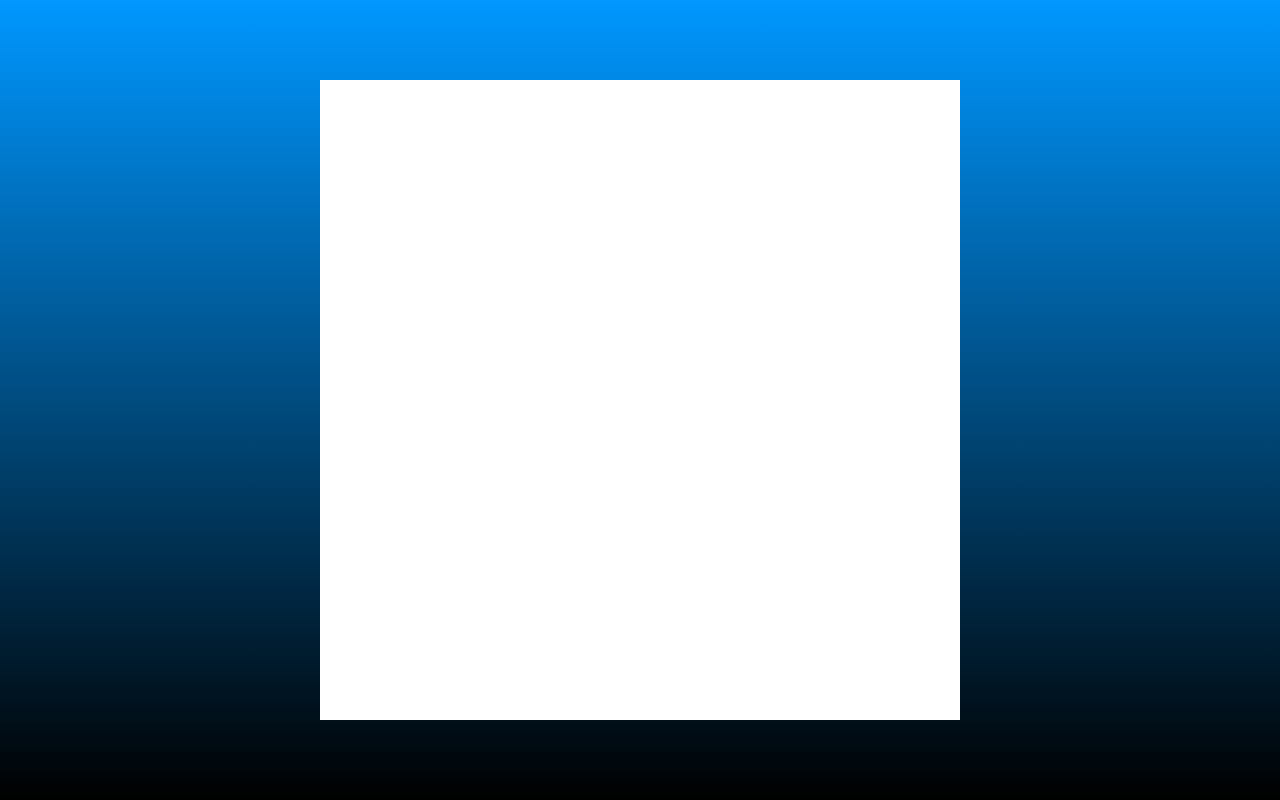
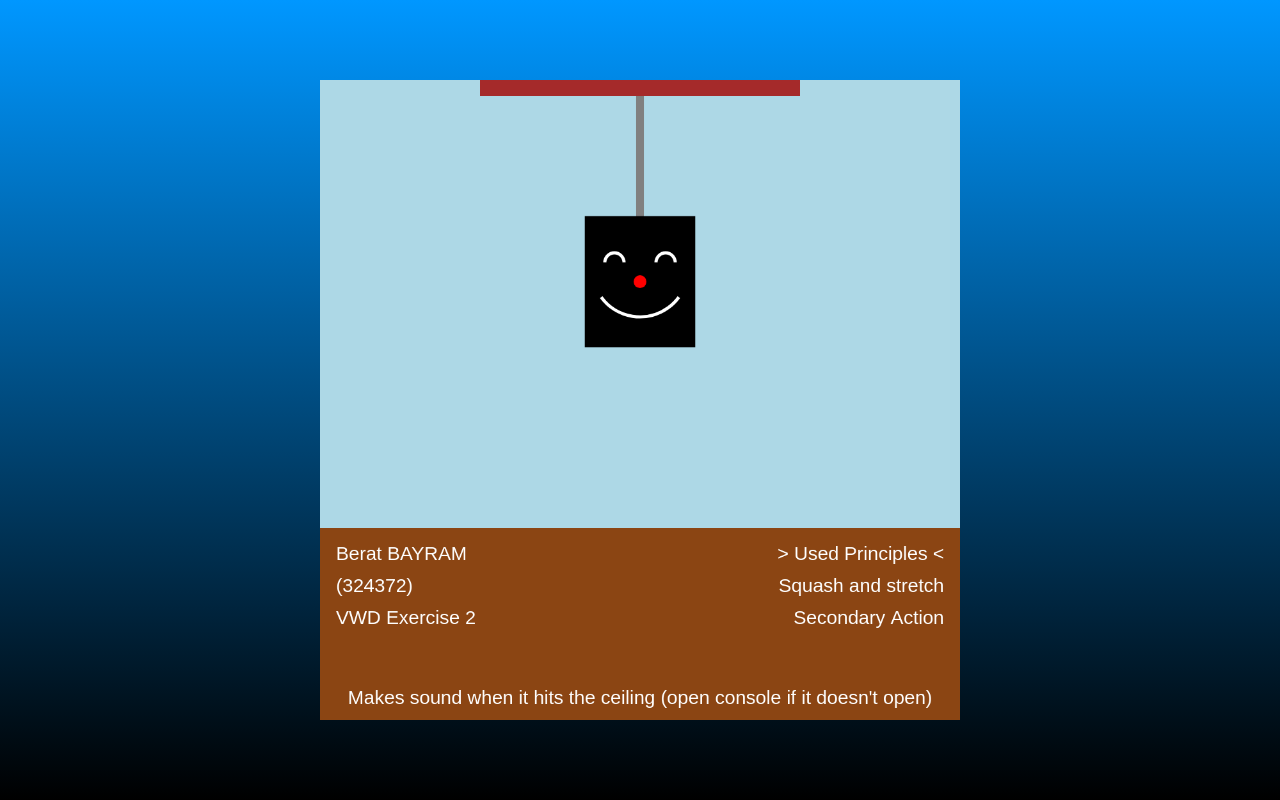
Before and after one commit to beratbayram/html-canvas-samples, a website: page exec2/index.html in a window 1280 px wide. Drawn offline with Linux system fonts and the light colour scheme.

Commit message:
completed exercise 2

```diff
--- a/exec2/index.html
+++ b/exec2/index.html
@@ -5,32 +5,14 @@
   <meta charset="UTF-8">
   <title>CodePen - VWD Lecture 2</title>
   <link rel="stylesheet" href="../common/common.css">
-
+  <link rel="icon" href="favicon.ico" type="image/x-icon">
 </head>
 
 <body>
-  <!-- partial:index.partial.html -->
-
   <body onload="main()">
     <canvas id="myCanvas"></canvas>
-    <pre id="overlay" onclick="removeOverlay()">
-
-
-
-
-
-
-<b>Exercise 5 - Task 1</b>
-
-<u>Clouds</u> are random (refresh)
-
-Berat BAYRAM
-324372
-		</pre>
   </body>
-  <!-- partial -->
   <script src="./script.js"></script>
-
 </body>
 
 </html>
--- a/exec2/script.js
+++ b/exec2/script.js
@@ -1,247 +1,196 @@
 const SIZE = 1000;
+const FRAME_RATE = 10;
 
-function removeOverlay() {
-	let element = document.getElementById("overlay")
-	element.style.display = "none";
+class Sound {
+	constructor(src) {
+		this.sound = document.createElement("audio");
+		this.sound.src = src;
+		this.sound.setAttribute("preload", "auto");
+		this.sound.setAttribute("controls", "none");
+		this.sound.style.display = "none";
+		document.body.appendChild(this.sound);
+	}
+	play() {
+		this.sound.play().catch(null); //suppress no auto sound policy
+	}
+	stop() {
+		this.sound.pause()
+	}
+}
+class Box {
+	constructor() {
+		this.sound = new Sound('https://www.w3schools.com/graphics/bounce.mp3')
+
+		this.posX = SIZE / 2;
+		this.posY = SIZE * 0.9;
+		this.stretchX = 0;
+		this.stretchY = 0;
+		this.posCounter = 0;
+		this.speed = 0.01;
+		this.isHappy = true;
 	}
 
-function main() {
-	removeOverlay();
-	drawScene();
+	getPos() {
+		const currSpeed = Math.sin(this.posCounter * 4) * 15;
+
+		this.posY -= currSpeed;
+		this.posCounter += this.speed;
+
+		this.isHappy = (this.posY > 800) ? false : true;
+		if (this.posY > 900) this.sound.play();
+
+		return {
+			x: this.posX,
+			y: this.posY
+		}
 	}
 
-function drawScene() {
+	getShape() {
+		const currSpeed = Math.sin(this.posCounter * 4) * 15;
 
+
+		this.stretchX = -Math.abs(currSpeed);
+		this.stretchY = Math.abs(currSpeed) * 2;
+
+
+		return {
+			x: -100 - this.stretchX,
+			y: -75 - this.stretchY,
+			w: 200 + 2 * this.stretchX,
+			h: 150 + 2 * this.stretchY,
 		}
-/*
-function drawScene() {
-	let canvas = document.getElementById("myCanvas")
-	let ctx = canvas.getContext("2d");
+	}
+}
+
+// eslint-disable-next-line no-unused-vars
+function main() {
+	const canvas = document.getElementById('myCanvas');
+	const ctx = canvas.getContext('2d');
 
 	canvas.width = SIZE;
 	canvas.height = SIZE;
+
+	// move origin to downleft corner
+	ctx.save();
+	ctx.translate(0, SIZE);
+	ctx.scale(1, -1);
+
+	const box = new Box();
+	setInterval(drawScene, FRAME_RATE, [ctx, box]);
+}
+
+function drawScene([ctx, box]) {
 	drawBackground(ctx);
 
-	let properties = {
-		levels: 6,
-		wallColor: 'brown',
-		roofColor: null,
-		door: true
-	}
-	properties.roofColor = getRandomColor();
-	drawHouse(ctx, [SIZE * 0.85, SIZE * 0.6], SIZE * 0.2, properties);
+	const pos = box.getPos();
+	const rect = box.getShape();
 
-	properties.roofColor = getRandomColor();
-	drawHouse(ctx, [SIZE * 0.6, SIZE * 0.7], SIZE * 0.3, properties);
-
-
-	drawTree(ctx, [SIZE * 0.14, SIZE * 0.8], SIZE * 0.4, properties);
-
-
-	properties.roofColor = getRandomColor();
-	drawHouse(ctx, [SIZE * 0.34, SIZE * 0.8], SIZE * 0.4, properties);
-
-	for (let index = 0; index < randomIntFromInterval(1, 10); index++)
-		drawCloud(ctx, getRandomCloudProperties());
-
-	drawSun(ctx);
-	drawMainRoad(ctx);
+	drawRope(ctx, pos.y);
+	drawBox(ctx, pos, rect);
+	drawFace(ctx, pos, box.isHappy);
+	drawTexts(ctx);
 
 }
-function drawMainRoad(ctx)
-{
+function drawTexts(ctx) {
 	ctx.save();
-	ctx.fillStyle = "gray";
-	ctx.lineWidth = 0.01;
+	ctx.scale(1, -1);
+	ctx.font = "30px arial";
+	ctx.fillStyle = "#ffffff";
 
-	ctx.beginPath();
-	ctx.moveTo(SIZE, 650);
-	//ctx.lineTo(SIZE, 600);
-	ctx.quadraticCurveTo(700,700,300,SIZE);
-	ctx.lineTo(600,SIZE);
-	ctx.quadraticCurveTo(800,800,SIZE,700);
+	ctx.textAlign = "left"
+	ctx.fillText("Berat BAYRAM", 25, -250);
+	ctx.fillText("(324372)", 25, -200);
+	ctx.fillText("VWD Exercise 2", 25, -150);
 
-	// ctx.quadraticCurveTo(-0.2,0.3,0,0);
-	// ctx.moveTo(0, 0);
-	ctx.closePath();
-	ctx.fill();
-	ctx.stroke();
-	ctx.restore();
-}
-function randomIntFromInterval(min, max) { // min and max included
-	return Math.floor(Math.random() * (max - min + 1) + min);
-}
-function getRandomCloudProperties() {
-	return {
-		x: randomIntFromInterval(0, SIZE - 300),
-		y: randomIntFromInterval(0, SIZE * 0.5 - 200),
-		scale: Math.random() * 2
-	}
-}
+	ctx.textAlign = "center"
+	ctx.fillText("Makes sound when it hits the ceiling (open console if it doesn't open)", SIZE / 2, -25);
 
-function drawCloud(ctx, { x, y, scale }) {
-	ctx.save();
-	ctx.fillStyle = 'white';
+	ctx.textAlign = "right"
+	ctx.fillText("> Used Principles <", 975, -250);
+	ctx.fillText("Squash and stretch", 975, -200);
+	ctx.fillText("Secondary Action", 975, -150);
 
-	ctx.beginPath();
-	ctx.translate(x, y);
-	ctx.scale(scale, scale);
-	ctx.arc(0, 0, 25, 0, 2 * Math.PI);
-	ctx.arc(50, -10, 35, 0, 2 * Math.PI);
-	ctx.arc(100, 0, 25, 0, 2 * Math.PI);
-	ctx.rect(0, 0, 100, 25);
-	ctx.closePath();
-
-	ctx.fill();
 	ctx.restore();
 }
 
-function drawSun(ctx) {
+function drawBox(ctx, pos, rect) {
 	ctx.save();
-	ctx.fillStyle = 'rgba(255,255,0,1)';
-	ctx.strokeStyle = 'black';
-	//Sun itself
+
+	ctx.fillStyle = 'black';
+	ctx.translate(pos.x, pos.y);
+	ctx.fillRect(rect.x, rect.y, rect.w, rect.h);
+
+	ctx.restore();
+}
+function drawFace(ctx, { x, y }, isHappy) {
+	ctx.save();
+
+	ctx.translate(x, y);
+	ctx.lineWidth = 5;
+
+	// Nose
+	ctx.fillStyle = 'red';
 	ctx.beginPath();
-	ctx.arc(SIZE, 0, 100, 0, 2 * Math.PI);
-	ctx.fill()
+	ctx.arc(0, 0, 10, 0, Math.PI * 2);
+	ctx.fill();
+	ctx.closePath();
+
+	// Mouth
+	ctx.beginPath();
+	if (isHappy)
+		ctx.arc(0, 20, 75, Math.PI * 1.2, Math.PI * 1.8);
+	else
+		ctx.arc(0, -100, 75, Math.PI * 0.2, Math.PI * 0.8);
+	ctx.strokeStyle = 'white';
 	ctx.stroke();
+	ctx.closePath();
 
-	ctx.fillStyle = 'rgba(255,255,0,0.5)';
+	// Right Eye
+	ctx.beginPath();
+	if (isHappy)
+		ctx.arc(40, 30, 15, 0, Math.PI);
+	else {
+		ctx.moveTo(50, 50);
+		ctx.lineTo(40, 40);
+		ctx.lineTo(50, 30);
+	}
+	ctx.stroke();
+	ctx.closePath();
 
-	ctx.translate(SIZE - 275, 0);
-	for (let index = 0; index < 6; index++) {
-		ctx.rect(0, 0, 150, 5);
-		ctx.translate(13, 83);
-		ctx.rotate(-0.1 * Math.PI);
+	// Left Eye
+	ctx.beginPath();
+	if (isHappy)
+		ctx.arc(-40, 30, 15, 0, Math.PI);
+	else {
+		ctx.moveTo(-50, 50);
+		ctx.lineTo(-40, 40);
+		ctx.lineTo(-50, 30);
+	}
+	ctx.stroke();
+	ctx.closePath();
+
+	ctx.restore();
 }
 
-	// set line color
-	ctx.fill();
-	ctx.stroke();
-	ctx.closePath();
+function drawRope(ctx, y) {
+	ctx.save();
+
+	ctx.fillStyle = 'gray';
+	const thickness = 15 - (975 - y) / 100;
+	ctx.fillRect(SIZE / 2 - thickness / 2, y, thickness, 975 - y);
+
 	ctx.restore();
 }
 
 function drawBackground(ctx) {
-	ctx.beginPath();
-	ctx.fillStyle = "lightblue";
-	ctx.rect(0, 0, SIZE, SIZE * 0.5);
-	ctx.fill();
-
-	ctx.beginPath();
-	ctx.fillStyle = "green";
-	ctx.rect(0, SIZE * 0.5, SIZE, SIZE * 0.5);
-	ctx.fill();
-}
-
-function getRandomColor() {
-	let red = Math.floor(Math.random() * 255);
-	let green = Math.floor(Math.random() * 255);
-	let blue = Math.floor(Math.random() * 255);
-	return "rgba(" + red + "," + green + "," + blue + ",1)";
-}
-
-function drawHouse(ctx, location, scale, properties) {
-	ctx.beginPath();
-
-	ctx.save();
-	ctx.translate(location[0], location[1]);
-	ctx.scale(scale, scale);
-	ctx.lineWidth = 0.04;
-
-	ctx.fillStyle = properties.wallColor;
-
-	// walls of the house
-	for (let i = 1; i <= properties.levels; i++) {
-		ctx.beginPath();
-		ctx.rect(-0.5, -0.1, 1.0, 0.1);
-		ctx.stroke();
-		ctx.fill();
-		ctx.translate(0, -0.1);
-		//ctx.rotate((Math.random()-0.5)*0.2); // in radians
-		// 360 degrees is 2 PI radians
-	}
-
-	//roof
-	ctx.fillStyle = properties.roofColor;
-	ctx.translate(0, -0.01);
-	ctx.beginPath();
-	ctx.moveTo(-0.5, -0.0);
-	ctx.lineTo(+0.5, -0.0);
-	ctx.lineTo(+0.0, -0.4);
-	ctx.lineTo(-0.5, -0.0);
-	ctx.closePath();
-	ctx.stroke();
-	ctx.fill();
-
-	ctx.restore();
-
-	//door
-	if (properties.door == true) {
-		ctx.save();
-		ctx.translate(location[0], location[1]);
-		ctx.scale(scale, scale);
-		ctx.lineWidth = 0.01;
-
-		ctx.fillStyle = "black";
-		ctx.beginPath();
-		ctx.rect(0, -0.285, 0.2, 0.285);
-		ctx.stroke();
-		ctx.fill();
-
-		//road
-		ctx.restore();
 	ctx.save();
 
-
-		ctx.translate(location[0], location[1]);
-		ctx.fillStyle = "gray";
-		ctx.lineWidth = 0.01;
-		ctx.scale(scale, scale);
-
-		ctx.beginPath();
-		ctx.moveTo(0, 0);
-		ctx.lineTo(0.2, 0);
-		ctx.quadraticCurveTo(0,0.3,0.5,0.5);
-		ctx.lineTo(0,0.5);
-		ctx.quadraticCurveTo(-0.2,0.3,0,0);
-		ctx.moveTo(0, 0);
-		ctx.closePath();
-		ctx.fill();
-		ctx.restore();
-
-	}
-
-}
-
-function drawTree(ctx, location, scale, properties) {
-	ctx.beginPath();
-
-	ctx.save();
-	ctx.translate(location[0], location[1]);
-	ctx.scale(scale, scale);
-	ctx.lineWidth = 0.04;
-
-	ctx.fillStyle = properties.wallColor;
-
-	//trunk
-	ctx.beginPath();
-	ctx.rect(-0.1, -0.2, 0.02, 0.1);
-	ctx.stroke();
-	ctx.fill();
-
-	ctx.translate(-0.08, -0.1);
-
-	ctx.fillStyle = "rgba(0,255,0,1)";
-	ctx.beginPath();
-	ctx.moveTo(-0.2, -0.1);
-	ctx.lineTo(+0.2, -0.1);
-	ctx.lineTo(+0.0, -0.7);
-	ctx.lineTo(-0.2, -0.1);
-	ctx.closePath();
-	ctx.stroke();
-	ctx.fill();
+	ctx.fillStyle = 'SaddleBrown';
+	ctx.fillRect(0, 0, SIZE, 300);
+	ctx.fillStyle = 'LightBlue';
+	ctx.fillRect(0, 300, SIZE, SIZE - 300);
+	ctx.fillStyle = 'Brown';
+	ctx.fillRect(SIZE / 4, 975, SIZE / 2, 25);
 
 	ctx.restore();
 }
-*/
```
Also changed, not shown: .eslintrc.json, README.md, exec2/favicon.ico (added), 1 other file. Lines whose indentation alone changed are shown as unchanged.
